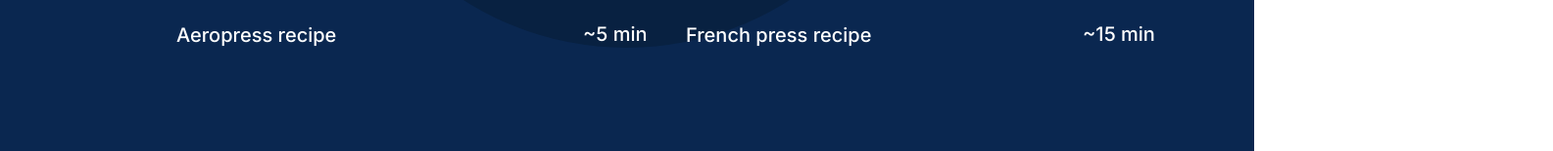
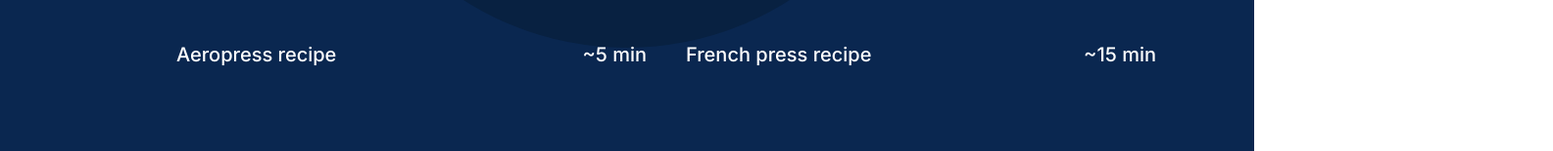
Before and after one commit to XDRO/se_project_coffeeshop, a plain HTML site: page index.html in a window 1280 px wide. Shown: the part 1496-1651 px from the top of the page at 98% size, 1585 px wide, since content can reach past the window. Drawn offline with Linux system fonts and the light colour scheme.

Commit message:
BEM span classes deleted and css property change

```diff
--- a/index.html
+++ b/index.html
@@ -91,8 +91,8 @@
                   allowfullscreen
                 ></iframe>
                 <p class="recipes__video-caption">
-                  <span class="recipes__left_text">Aeropress recipe</span>
-                  <span class="recipes__right_text">~5 min</span>
+                  <span>Aeropress recipe</span>
+                  <span>~5 min</span>
                 </p>
               </div>
               <div class="videos">
@@ -106,8 +106,8 @@
                   allowfullscreen
                 ></iframe>
                 <p class="recipes__video-caption">
-                  <span class="recipes__left_text">French press recipe</span>
-                  <span class="recipes__right_text_2">~15 min</span>
+                  <span>French press recipe</span>
+                  <span>~15 min</span>
                 </p>
               </div>
             </div>
--- a/pages/index.css
+++ b/pages/index.css
@@ -188,19 +188,7 @@
   height: 273px;
 }
 
-.recipes__left_text {
-  margin: 24px 0 0 0;
-  font-family: "Inter";
-  font-style: normal;
-  font-weight: 500;
-  font-size: 20px;
-  line-height: 30px;
-  color: #fff;
-  display: flex;
-}
-
-.recipes__right_text {
-  margin: 24px 0 0 0;
+.recipes__video-caption {
   font-family: "Inter";
   font-style: normal;
   font-weight: 500;
@@ -209,20 +197,6 @@
   color: #fff;
   display: flex;
   position: relative;
-  left: 415px;
-  bottom: 55px;
+  top: 24px;
+  justify-content: space-between;
 }
-
-.recipes__right_text_2 {
-  margin: 24px 0 0 0;
-  font-family: "Inter";
-  font-style: normal;
-  font-weight: 500;
-  font-size: 20px;
-  line-height: 30px;
-  color: #fff;
-  display: flex;
-  position: relative;
-  left: 405px;
-  bottom: 55px;
-}
```
